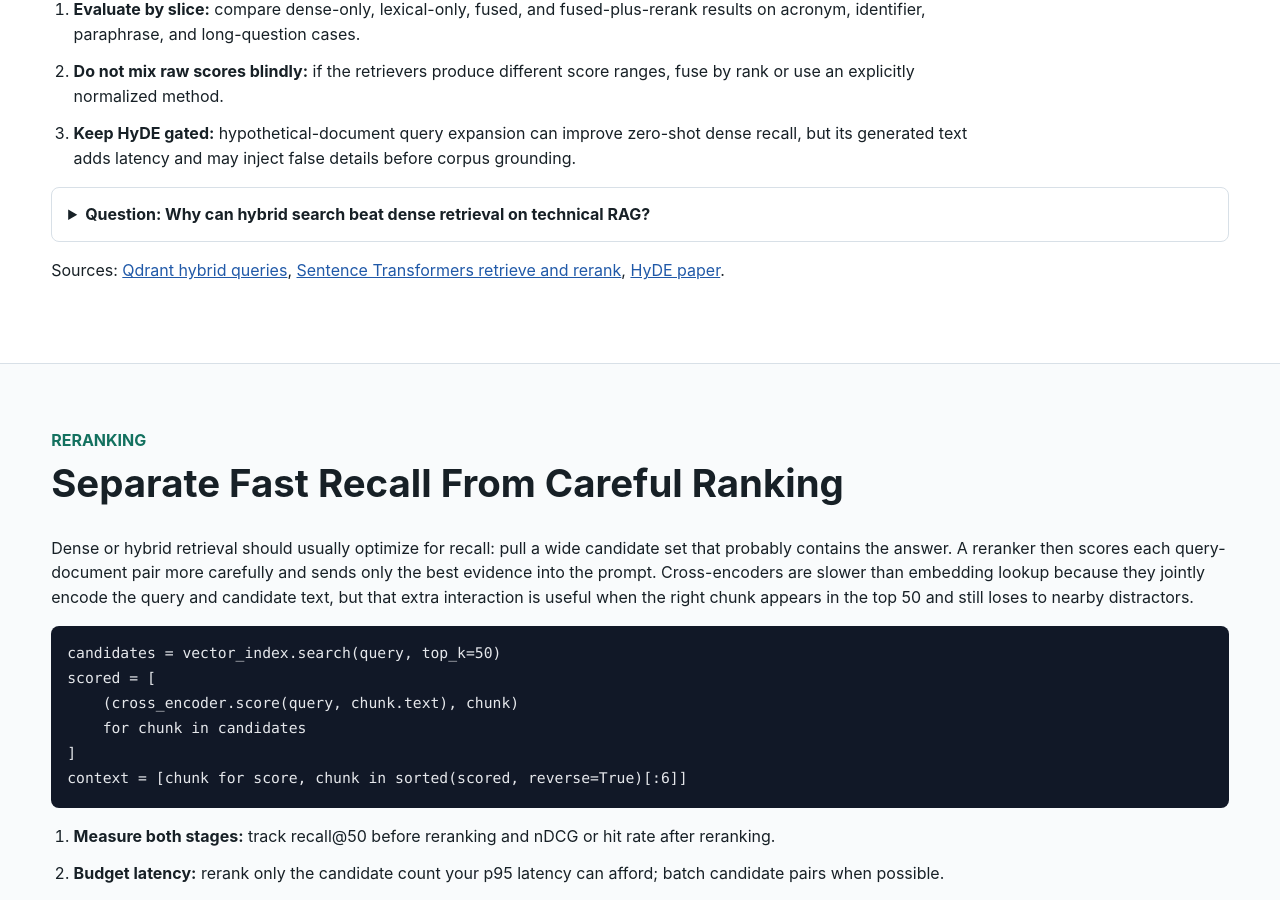
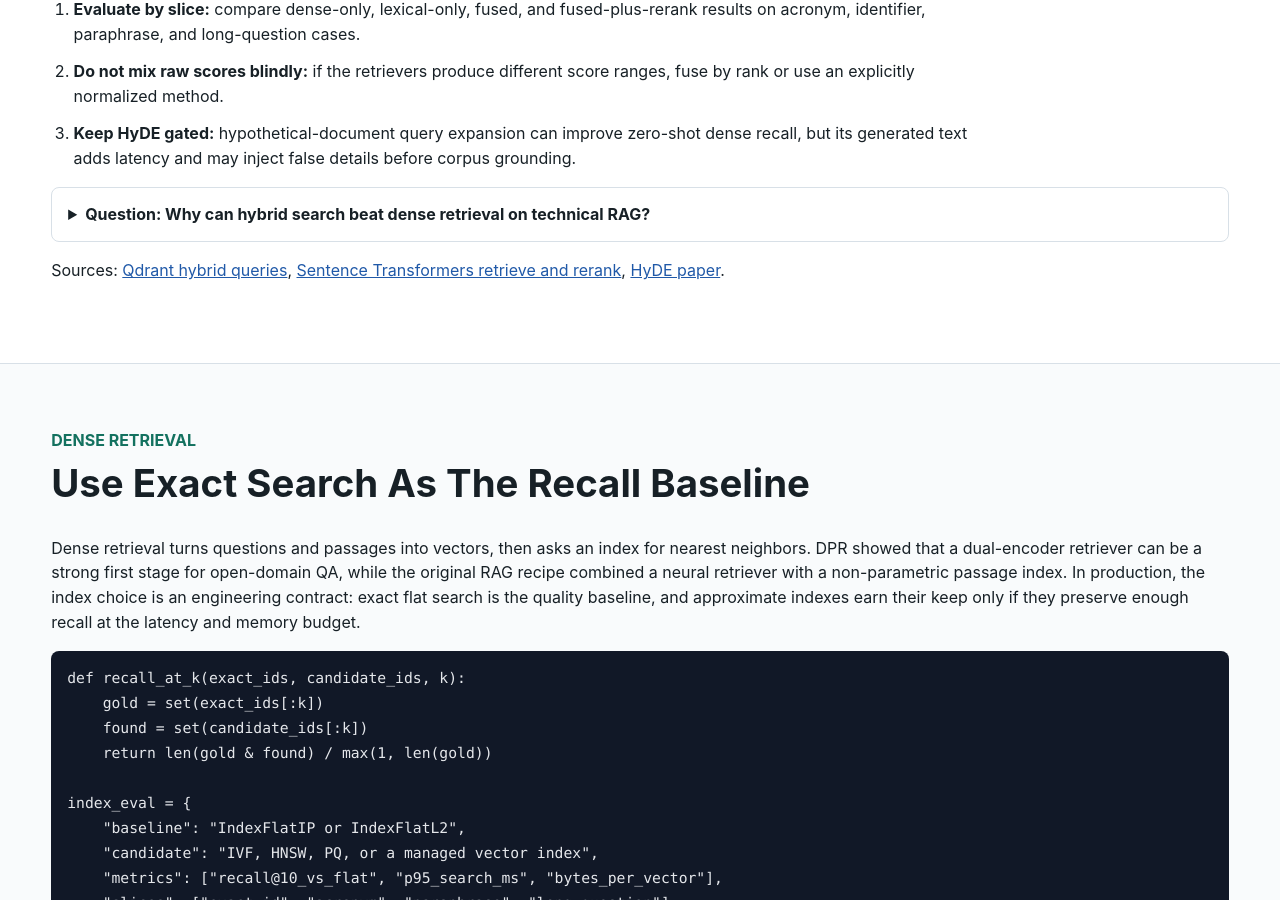
Before and after one commit to kennethli319/kennethli319.github.io, a Jekyll site: the page llm-ml-course/lessons/finetuning-rag-agents.html, which Jekyll copies as it is, in a window 1280 px wide and 900 px high, scrolled down 5876 px. Built offline with Jekyll 4.4.1, drawn with Linux system fonts in a browser that asks for light colours; some of the changed text lies outside the part shown.

Commit message:
Sync dense index RAG drill

```diff
--- a/llm-ml-course/lessons/finetuning-rag-agents.html
+++ b/llm-ml-course/lessons/finetuning-rag-agents.html
@@ -15,6 +15,7 @@
       <a href="#preference">Preference</a>
       <a href="#rag">RAG</a>
       <a href="#hybrid-retrieval">Hybrid Retrieval</a>
+      <a href="#dense-index">Dense Index</a>
       <a href="#reranking">Reranking</a>
       <a href="#context-packing">Context Packing</a>
       <a href="#rag-eval">RAG Eval</a>
@@ -264,6 +265,50 @@ context = cross_encoder.rerank(query, candidates)[:6]</code></pre>
         <a href="https://qdrant.tech/documentation/search/hybrid-queries/">Qdrant hybrid queries</a>,
         <a href="https://sbert.net/examples/sparse_encoder/applications/retrieve_rerank/README.html">Sentence Transformers retrieve and rerank</a>,
         <a href="https://arxiv.org/abs/2212.10496">HyDE paper</a>.
+      </p>
+    </section>
+
+    <section id="dense-index" class="band">
+      <div class="section-head">
+        <p class="eyebrow">Dense Retrieval</p>
+        <h2>Use Exact Search As The Recall Baseline</h2>
+      </div>
+      <p>
+        Dense retrieval turns questions and passages into vectors, then asks an
+        index for nearest neighbors. DPR showed that a dual-encoder retriever
+        can be a strong first stage for open-domain QA, while the original RAG
+        recipe combined a neural retriever with a non-parametric passage index.
+        In production, the index choice is an engineering contract: exact flat
+        search is the quality baseline, and approximate indexes earn their keep
+        only if they preserve enough recall at the latency and memory budget.
+      </p>
+      <pre><code class="language-python">def recall_at_k(exact_ids, candidate_ids, k):
+    gold = set(exact_ids[:k])
+    found = set(candidate_ids[:k])
+    return len(gold &amp; found) / max(1, len(gold))
+
+index_eval = {
+    "baseline": "IndexFlatIP or IndexFlatL2",
+    "candidate": "IVF, HNSW, PQ, or a managed vector index",
+    "metrics": ["recall@10_vs_flat", "p95_search_ms", "bytes_per_vector"],
+    "slices": ["exact_id", "acronym", "paraphrase", "long_question"],
+}</code></pre>
+      <ol class="steps">
+        <li><strong>Normalize deliberately:</strong> inner product and cosine search are only equivalent when embeddings are normalized.</li>
+        <li><strong>Train approximate indexes:</strong> IVF and product-quantized indexes need representative data before their latency numbers mean much.</li>
+        <li><strong>Measure against flat:</strong> tune index parameters by recall relative to exact search, not just by faster p95 latency.</li>
+        <li><strong>Keep the reranker honest:</strong> a reranker cannot recover evidence that the first-stage index never returns.</li>
+      </ol>
+      <details class="qa">
+        <summary>Question: Why keep an exact index around after choosing an approximate one?</summary>
+        <p>It gives you a regression oracle. When embeddings, chunking, index type, or search parameters change, exact search tells you whether lost answers came from retrieval quality or from the approximate index.</p>
+      </details>
+      <p>
+        Sources:
+        <a href="https://arxiv.org/abs/2004.04906">Dense Passage Retrieval</a>,
+        <a href="https://arxiv.org/abs/2005.11401">Retrieval-Augmented Generation</a>,
+        <a href="https://faiss.ai/index.html">Faiss documentation</a>,
+        <a href="https://github.com/facebookresearch/faiss/wiki/Guidelines-to-choose-an-index">Faiss index guidelines</a>.
       </p>
     </section>
 
```
